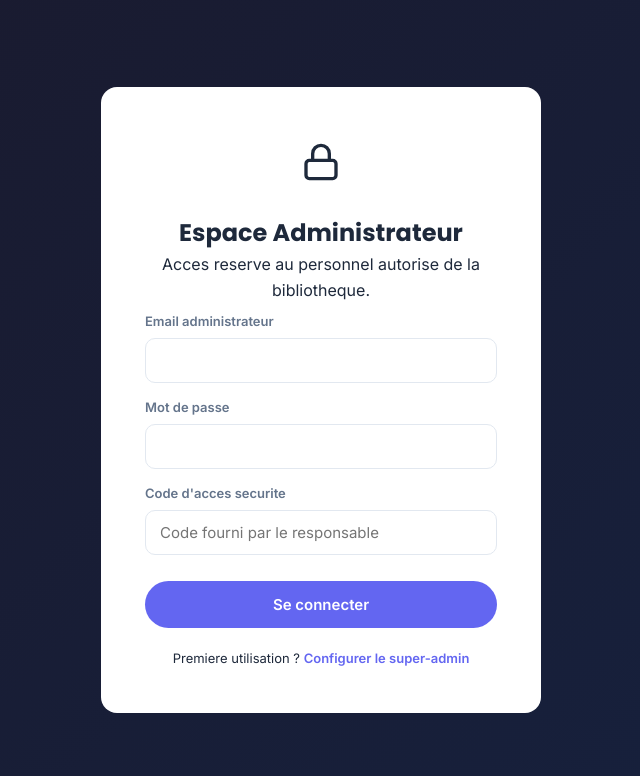
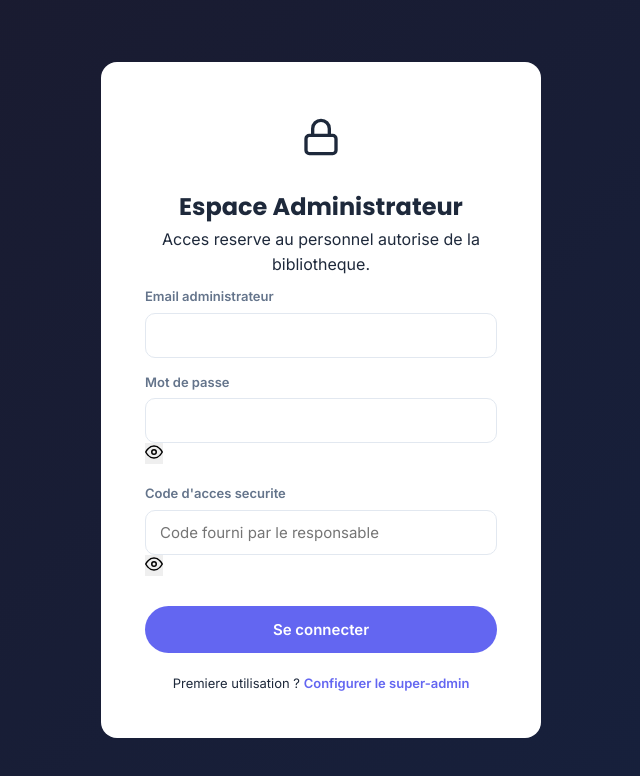
Before and after one commit to rcchancetick-dev/catalogue-plus, a Next.js app: page /admin/connexion in a window 1280 px wide. Shown: the top 776 px of the page, without its empty margins (319-959 px from the left). Built offline with nearby package versions, Linux system fonts and the light colour scheme.

Commit message:
Integre PasswordInput dans connexion utilisateur, admin connexion et admin setup

```diff
--- a/pages/admin/connexion.js
+++ b/pages/admin/connexion.js
@@ -4,6 +4,7 @@ import { useRouter } from 'next/router';
 import { motion } from 'framer-motion';
 import Toast from '../../components/Toast';
 import Icon from '../../components/Icon';
+import PasswordInput from '../../components/PasswordInput';
 import AnimatedButton from '../../components/animations/AnimatedButton';
 export default function AdminLogin() {
   const router = useRouter();
@@ -23,8 +24,8 @@ export default function AdminLogin() {
           <div className="admin-login-icon"><Icon name="lock" size={40} /></div><h1>Espace Administrateur</h1><p>Acces reserve au personnel autorise de la bibliotheque.</p>
           <form onSubmit={handleSubmit} className="auth-form">
             <label>Email administrateur</label><input type="email" required value={form.email} onChange={(e) => setForm({ ...form, email: e.target.value })} />
-            <label>Mot de passe</label><input type="password" required value={form.password} onChange={(e) => setForm({ ...form, password: e.target.value })} />
-            <label>Code d'acces securite</label><input type="password" required value={form.secretCode} onChange={(e) => setForm({ ...form, secretCode: e.target.value })} placeholder="Code fourni par le responsable" />
+            <label>Mot de passe</label><PasswordInput required value={form.password} onChange={(e) => setForm({ ...form, password: e.target.value })} />
+            <label>Code d'acces securite</label><PasswordInput required value={form.secretCode} onChange={(e) => setForm({ ...form, secretCode: e.target.value })} placeholder="Code fourni par le responsable" />
             <AnimatedButton type="submit" className="btn-primary btn-full" disabled={loading}>{loading ? 'Verification...' : 'Se connecter'}</AnimatedButton>
           </form>
           <p className="admin-login-footer">Premiere utilisation ? <a href="/admin/setup">Configurer le super-admin</a></p>
--- a/pages/admin/setup.js
+++ b/pages/admin/setup.js
@@ -4,6 +4,7 @@ import { useRouter } from 'next/router';
 import { motion } from 'framer-motion';
 import Toast from '../../components/Toast';
 import Icon from '../../components/Icon';
+import PasswordInput from '../../components/PasswordInput';
 import AnimatedButton from '../../components/animations/AnimatedButton';
 export default function AdminSetup() {
   const router = useRouter();
@@ -24,8 +25,8 @@ export default function AdminSetup() {
           <form onSubmit={handleSubmit} className="auth-form">
             <div className="form-row"><div><label>Nom</label><input required value={form.nom} onChange={(e) => setForm({ ...form, nom: e.target.value })} /></div><div><label>Prenom</label><input required value={form.prenom} onChange={(e) => setForm({ ...form, prenom: e.target.value })} /></div></div>
             <label>Email</label><input type="email" required value={form.email} onChange={(e) => setForm({ ...form, email: e.target.value })} />
-            <label>Mot de passe</label><input type="password" required minLength={8} value={form.password} onChange={(e) => setForm({ ...form, password: e.target.value })} />
-            <label>Code de configuration</label><input type="password" required value={form.setupCode} onChange={(e) => setForm({ ...form, setupCode: e.target.value })} placeholder="ADMIN_SETUP_CODE" />
+            <label>Mot de passe</label><PasswordInput required minLength={8} value={form.password} onChange={(e) => setForm({ ...form, password: e.target.value })} />
+            <label>Code de configuration</label><PasswordInput required value={form.setupCode} onChange={(e) => setForm({ ...form, setupCode: e.target.value })} placeholder="ADMIN_SETUP_CODE" />
             <AnimatedButton type="submit" className="btn-primary btn-full" disabled={loading}>{loading ? 'Creation...' : 'Creer le super-admin'}</AnimatedButton>
           </form>
         </motion.div>
```
Also changed, not shown: pages/connexion.js (+4 -3 lines).
